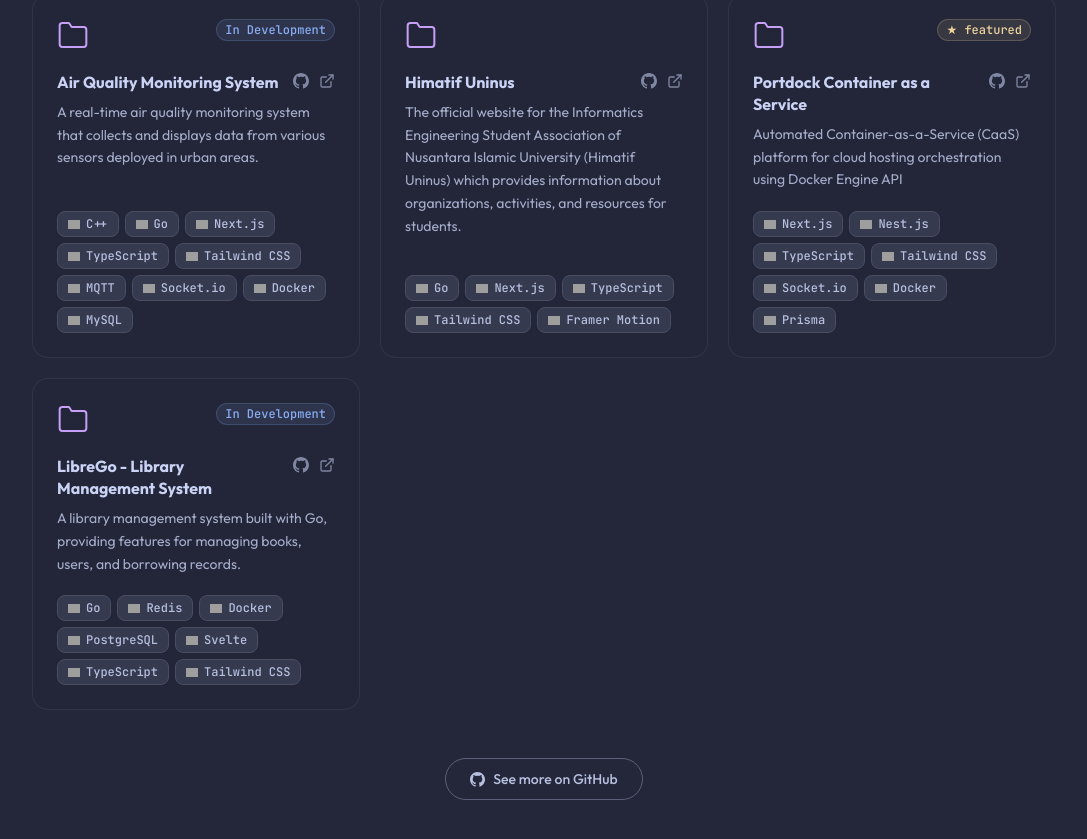
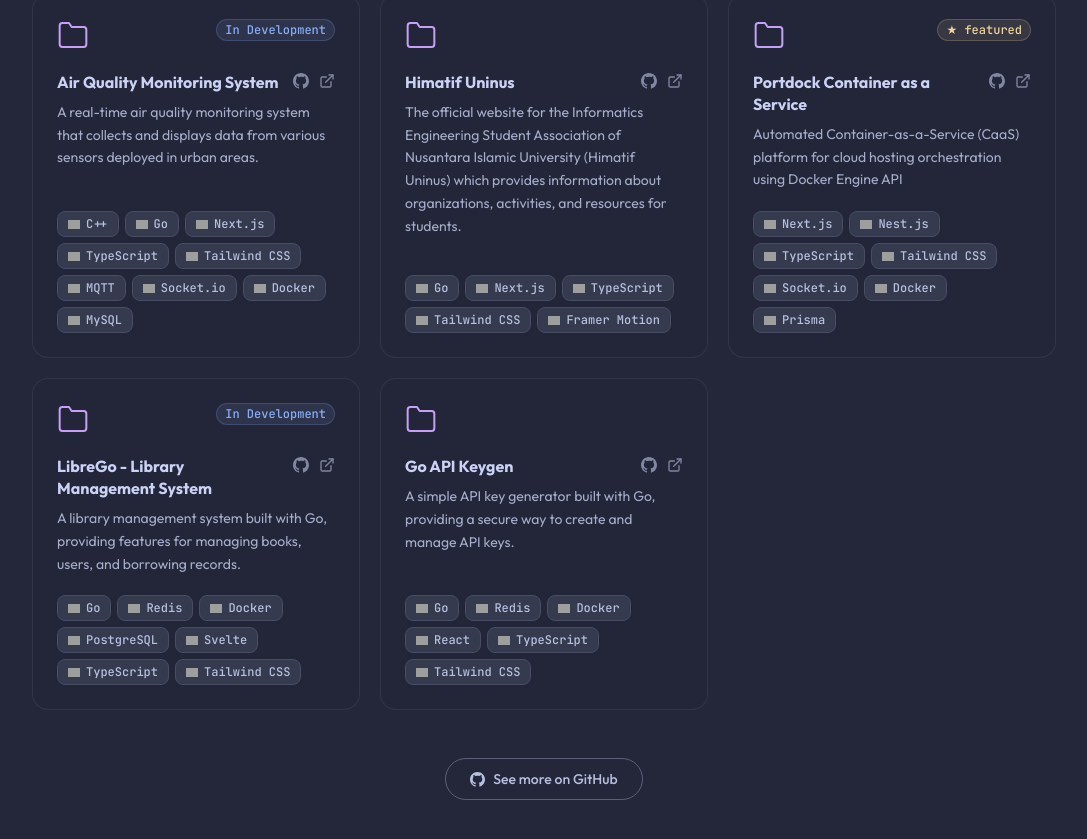
Before and after one commit to azrilpramudia/personal-website, a Next.js app: page / in a window 1280 px wide. Shown: the part 3830-4669 px from the top of the page, without its empty margins (96-1183 px from the left). Built offline with nearby package versions, Linux system fonts and the light colour scheme; grey boxes are pictures that could not be loaded.

Commit message:
feat: add new project

```diff
--- a/src/data/projects.ts
+++ b/src/data/projects.ts
@@ -69,6 +69,17 @@
     featured: false,
     inDevelopment: true,
   },
+  {
+    id: "project-5",
+    title: "Go API Keygen",
+    description:
+      "A simple API key generator built with Go, providing a secure way to create and manage API keys.",
+    techStack: ["Go", "Redis", "Docker", "React", "TypeScript", "Tailwind CSS"],
+    liveUrl: "https://random-keygen.meowhx.my.id",
+    githubUrl: "https://github.com/azrilpramudia/go-api-keygen",
+    featured: false,
+    inDevelopment: false,
+  },
 ];
 
 export const featuredProjects = projects.filter((p) => p.featured);
```
